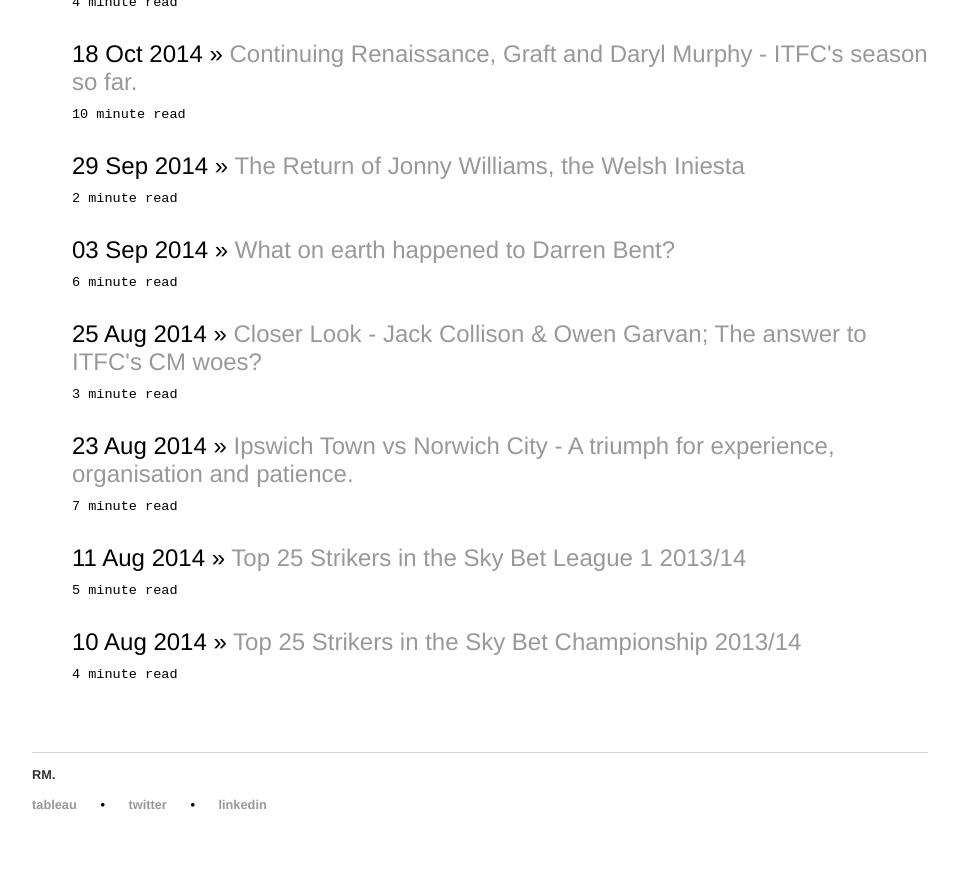
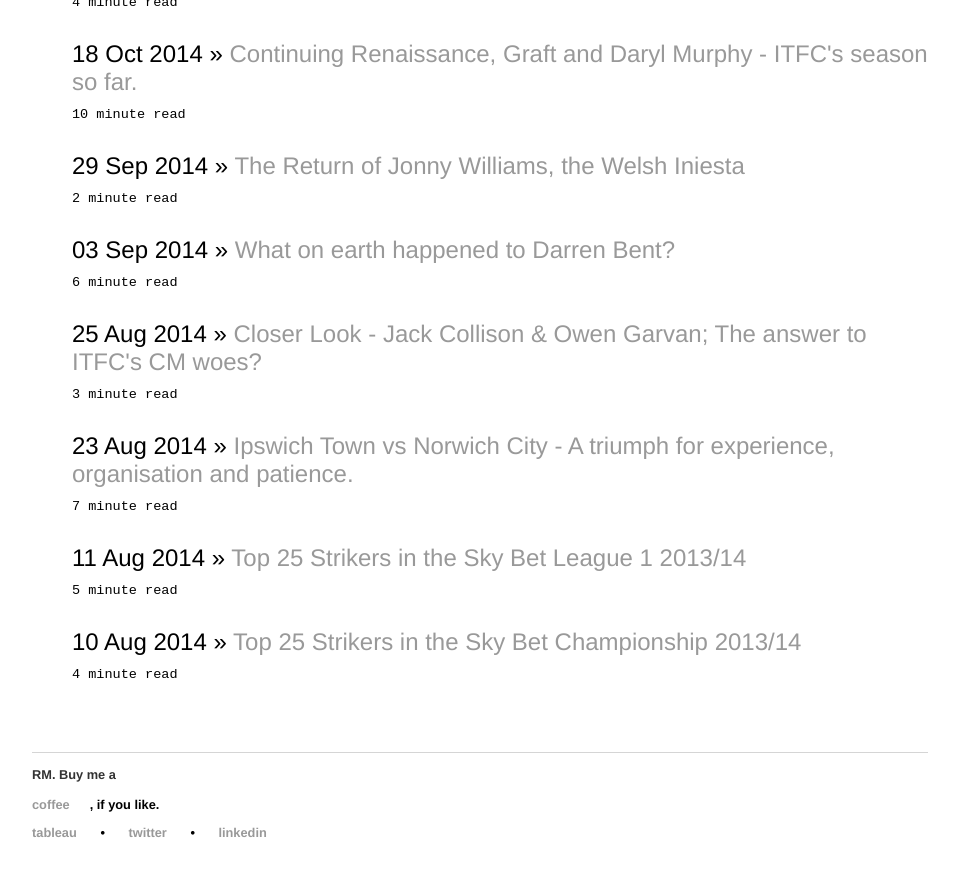
Before and after one commit to scribblr42/scribbles.github.io, a Jekyll site: the page built from index.html, in a window 1280 px wide and 900 px high, scrolled down 4413 px. Shown: the top 876 px of the window, without its empty margins (160-1117 px from the left). Built offline with Jekyll 4.4.1, drawn with Linux system fonts in a browser that asks for light colours.

Commit message:
Update default.html

```diff
--- a/_layouts/default.html
+++ b/_layouts/default.html
@@ -26,7 +26,7 @@
 			</div><!-- /.container -->
 			<footer>
 	    		<ul>
-				<p>RM.</p>
+				<p>RM. Buy me a <li><a href="https://ko-fi.com/rmm30/">coffee</a></li>, if you like.</p>
 				<li><a href="https://public.tableau.com/profile/scribblr.42#!/">tableau</a></li>
 				<li>•</li>
 	        		<li><a href="https://twitter.com/scribblr_42">twitter</a></li>
```
